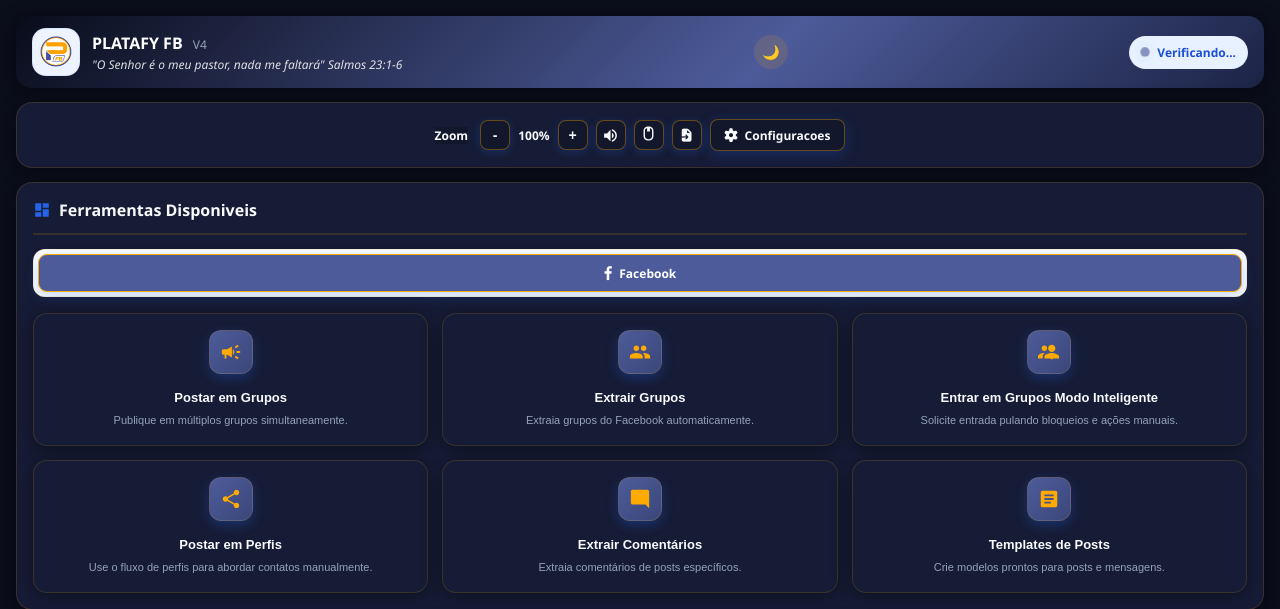
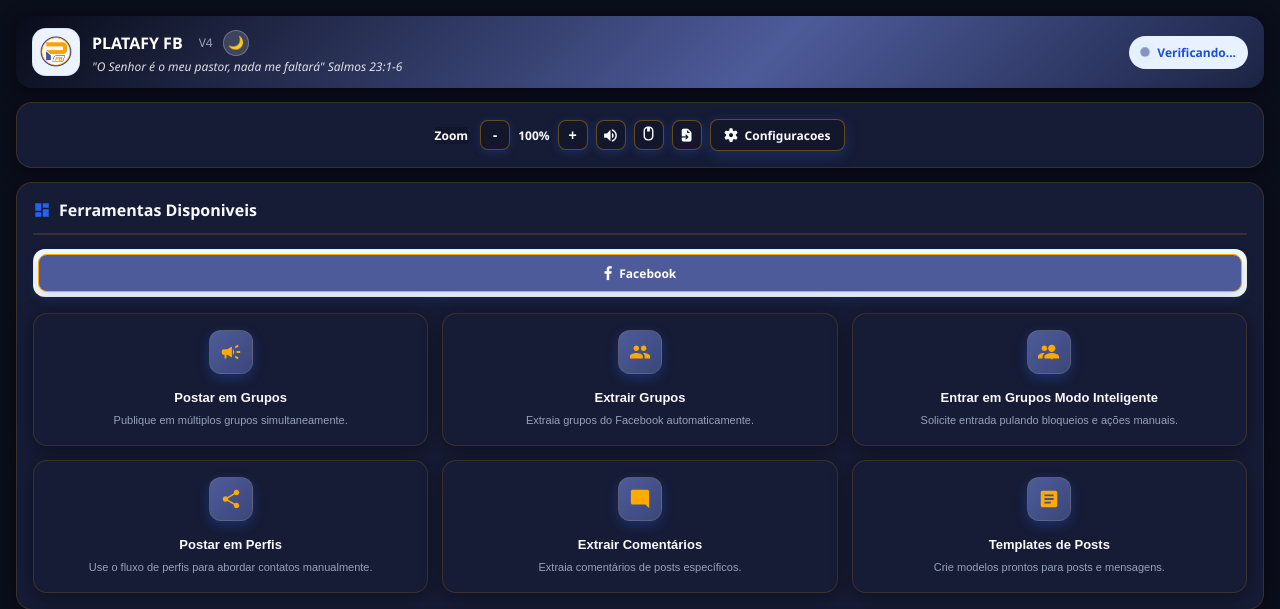
Before and after one commit to platafy/platafy-fb, a PHP site: page /popup.html in a window 1280 px wide. Shown: the top 609 px of the page. Run offline with PHP 8.4, Linux system fonts and the light colour scheme.

Commit message:
Move theme toggle button inline directly next to PLATAFY FB title in header

```diff
--- a/platafy-fb-extension/popup.css
+++ b/platafy-fb-extension/popup.css
@@ -2185,3 +2185,30 @@ small { display: block; margin-top: 5px; color: var(--text-muted); font-size: 11
   background: #4d5b9a !important;
   color: #ffffff !important;
 }
+
+
+/* THEME TOGGLE BUTTON INLINE NEXT TO BRAND NAME */
+.theme-toggle-btn {
+  background: rgba(255, 255, 255, 0.15) !important;
+  border: 1px solid rgba(255, 255, 255, 0.25) !important;
+  color: #ffffff !important;
+  font-size: 13px !important;
+  width: 26px !important;
+  height: 26px !important;
+  border-radius: 50% !important;
+  display: inline-flex !important;
+  align-items: center !important;
+  justify-content: center !important;
+  cursor: pointer !important;
+  transition: all 0.25s ease !important;
+  margin: 0 !important;
+  flex-shrink: 0 !important;
+  line-height: 1 !important;
+}
+.theme-toggle-btn:hover {
+  background: var(--secondary) !important;
+  color: #000000 !important;
+  border-color: var(--secondary) !important;
+  transform: scale(1.1) !important;
+  box-shadow: 0 0 10px rgba(255, 170, 0, 0.4) !important;
+}
--- a/platafy-fb-extension/popup.html
+++ b/platafy-fb-extension/popup.html
@@ -15,11 +15,13 @@
           <img src="icons/icon128.png" alt="PLATAFY FB" />
         </div>
         <div class="brand-copy">
-          <div class="brand-name">PLATAFY FB <span>V4</span></div>
+          <div class="brand-name" style="display:flex; align-items:center; gap:10px;">
+            PLATAFY FB <span>V4</span>
+            <button id="themeToggleBtn" class="theme-toggle-btn" type="button" title="Alternar Modo Claro / Escuro">🌙</button>
+          </div>
           <div class="brand-meta"><em>"O Senhor é o meu pastor, nada me faltará" Salmos 23:1-6</em></div>
         </div>
       </div>
-      <button id="themeToggleBtn" class="theme-toggle-btn" type="button" title="Alternar Modo Claro / Escuro">🌙</button>
       <div class="license-badge is-checking" id="licenseBadge">
         <span class="badge-dot blue"></span>
         <span>Verificando...</span>
```
